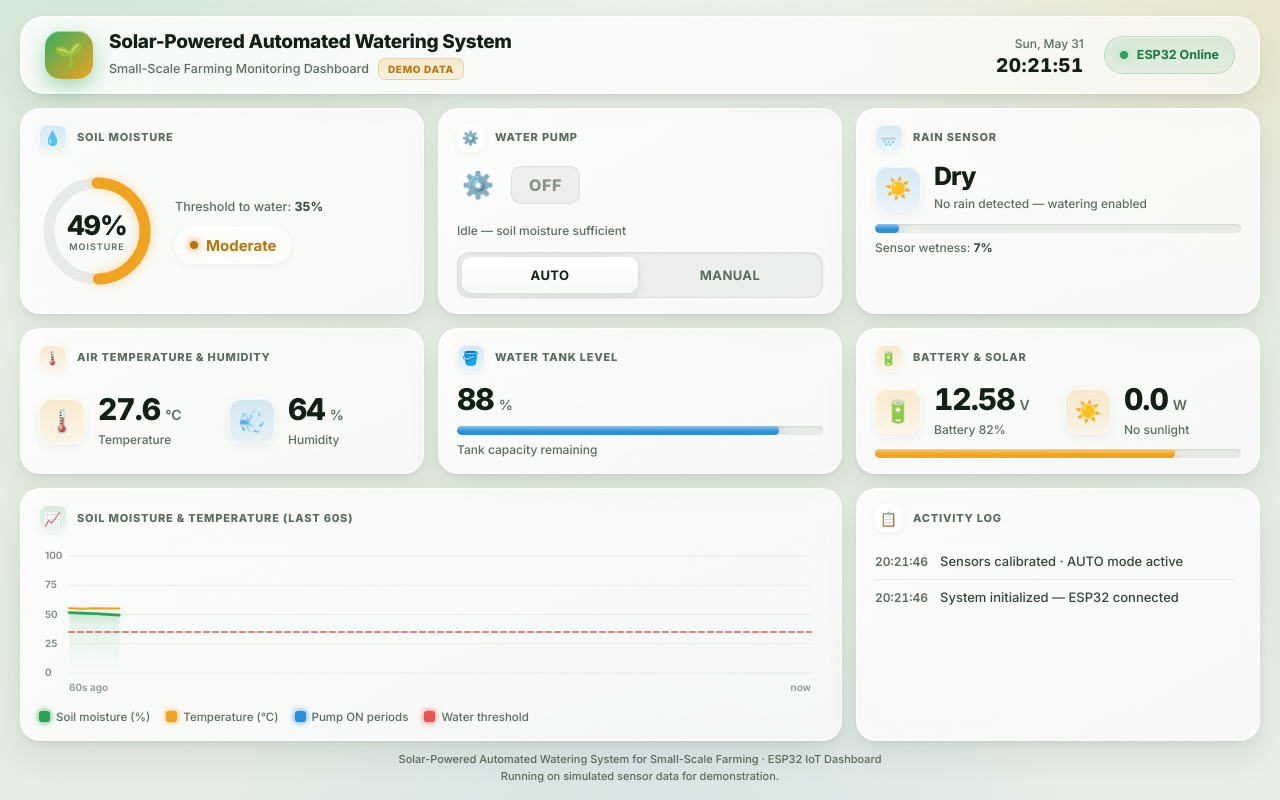
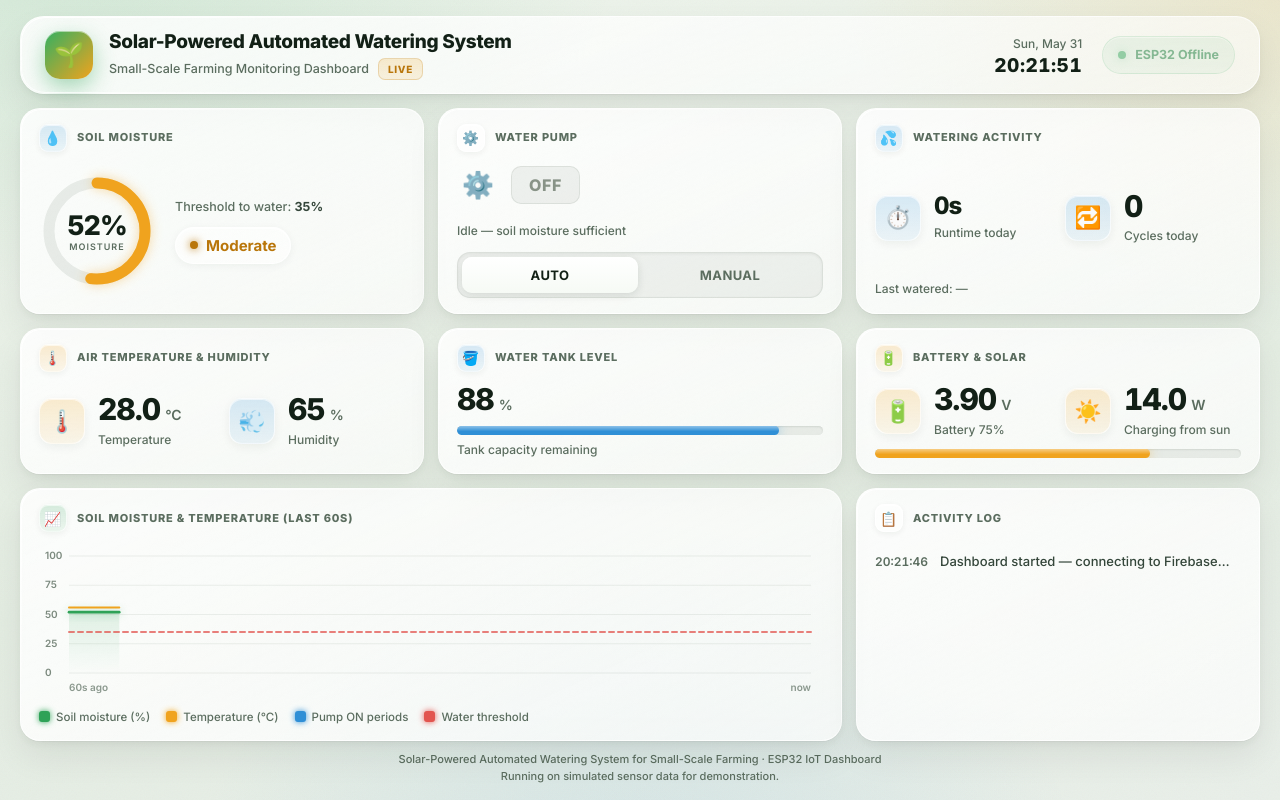
Before and after one commit to vv4nity/solar-watering-dashboard, a website: page index.html in a window 1280 px wide. Drawn offline with Linux system fonts and the light colour scheme; no server answers.

Commit message:
Switch dashboard to live Firebase data; add ESP32 firmware and setup docs
Co-Authored-By: Claude Opus 4.8 <noreply@anthropic.com>

```diff
--- a/index.html
+++ b/index.html
@@ -380,7 +380,7 @@
       <div class="logo">🌱</div>
       <div>
         <h1>Solar-Powered Automated Watering System</h1>
-        <p>Small-Scale Farming Monitoring Dashboard <span class="demo-tag">DEMO DATA</span></p>
+        <p>Small-Scale Farming Monitoring Dashboard <span class="demo-tag">LIVE</span></p>
       </div>
     </div>
     <div class="status-pill">
@@ -388,7 +388,7 @@
         <span id="date">—</span>
         <strong id="time">--:--:--</strong>
       </div>
-      <span class="online"><span class="dot"></span> ESP32 Online</span>
+      <span class="online" id="onlinePill"><span class="dot"></span> <span id="onlineText">Connecting…</span></span>
     </div>
   </header>
 
@@ -427,18 +427,20 @@
       <button class="btn btn-primary" id="pumpToggle" style="margin-top:8px; display:none;">Turn Pump ON</button>
     </div>
 
-    <!-- Rain -->
+    <!-- Watering activity -->
     <div class="card span4">
-      <h2><span class="hicon t-blue">🌧️</span> Rain Sensor</h2>
-      <div class="stat-row">
-        <div class="stat-icon ic-rain" id="rainIcon">☀️</div>
-        <div>
-          <div class="metric"><b id="rainState" style="font-size:25px;">Dry</b></div>
-          <div class="sub" id="rainSub">No rain detected — watering enabled</div>
+      <h2><span class="hicon t-blue">💦</span> Watering Activity</h2>
+      <div class="twin">
+        <div class="stat-row">
+          <div class="stat-icon ic-rain">⏱️</div>
+          <div><div class="metric"><b id="runtimeVal" style="font-size:24px;">0s</b></div><div class="sub">Runtime today</div></div>
+        </div>
+        <div class="stat-row">
+          <div class="stat-icon ic-rain">🔁</div>
+          <div><div class="metric"><b id="cyclesVal">0</b></div><div class="sub">Cycles today</div></div>
         </div>
       </div>
-      <div class="bar"><div id="rainBar" style="width:5%; background:var(--blue);"></div></div>
-      <div class="sub">Sensor wetness: <b id="rainPct">5%</b></div>
+      <div class="sub" id="lastWateredSub" style="margin-top:10px;">Last watered: —</div>
     </div>
 
     <!-- Temp + Humidity -->
@@ -505,12 +507,29 @@
   </footer>
 </div>
 
-<script>
+<script type="module">
 /* ============================================================
-   SIMULATED SENSOR MODEL
-   Replace readSensors() with real ESP32 data (fetch JSON) later.
+   LIVE DATA — Firebase Realtime Database
+   The ESP32 writes sensor readings to /wateringSystem; this
+   dashboard subscribes to that path and renders in real time.
    ============================================================ */
-const THRESHOLD = 35;        // % soil moisture to trigger watering
+import { initializeApp } from "https://www.gstatic.com/firebasejs/10.12.2/firebase-app.js";
+import { getDatabase, ref, onValue, set } from "https://www.gstatic.com/firebasejs/10.12.2/firebase-database.js";
+
+const firebaseConfig = {
+  apiKey: "AIzaSyAzUQjAuWQOQFl8kEUSY7dKXcLMPB1uQ5Y",
+  authDomain: "solar-automated-water-system.firebaseapp.com",
+  databaseURL: "https://solar-automated-water-system-default-rtdb.firebaseio.com",
+  projectId: "solar-automated-water-system",
+  storageBucket: "solar-automated-water-system.firebasestorage.app",
+  messagingSenderId: "141986979452",
+  appId: "1:141986979452:web:3128f21724b0ab7f1733f9"
+};
+
+const app = initializeApp(firebaseConfig);
+const db  = getDatabase(app);
+
+const THRESHOLD = 35;        // % soil moisture to trigger watering (display only — the ESP32 owns the real logic)
 const THRESHOLD_HIGH = 65;   // % to stop watering
 
 let state = {
@@ -518,8 +537,7 @@ let state = {
   temp: 28,        // °C
   hum: 65,         // %
   tank: 88,        // %
-  rain: 5,         // sensor wetness %
-  batt: 12.6,      // V
+  batt: 3.9,       // V (single 18650 li-ion: ~3.0 empty, ~4.2 full)
   solar: 14.0,     // W
   pumpOn: false,
   mode: 'auto',    // 'auto' | 'manual'
@@ -529,65 +547,52 @@ let state = {
 const MAX_POINTS = 60;
 let history = []; // {soil, temp, pump}
 
-function rnd(min, max){ return Math.random()*(max-min)+min; }
+// Watering stats, reset daily
+let waterStats = { runtimeSec: 0, cycles: 0, lastWatered: null, day: new Date().toDateString() };
+
 function clamp(v,a,b){ return Math.max(a, Math.min(b, v)); }
-
-// Daylight factor 0..1 based on real clock hour (drives solar)
-function daylight(){
-  const h = new Date().getHours() + new Date().getMinutes()/60;
-  if (h < 6 || h > 18) return 0;
-  return Math.sin((h-6)/12 * Math.PI); // peaks at noon
+function fmtDuration(sec){
+  sec = Math.round(sec);
+  const h = Math.floor(sec/3600), m = Math.floor((sec%3600)/60), s = sec%60;
+  if (h) return `${h}h ${m}m`;
+  if (m) return `${m}m ${s}s`;
+  return `${s}s`;
 }
 
-function step(){
-  const day = daylight();
+/* ---------- LIVE DATA ---------- */
+let lastUpdate = 0;
 
-  // Rain: occasional random rain events
-  if (state.rain < 15 && Math.random() < 0.01) state.rain = rnd(60, 95); // start raining
-  if (state.rain > 15) state.rain += rnd(-8, 4);                          // rain fades
-  state.rain = clamp(state.rain + rnd(-1.5, 1.5), 2, 100);
-  const raining = state.rain > 45;
-
-  // Pump logic
-  if (state.mode === 'auto'){
-    if (!state.pumpOn && state.soil < THRESHOLD && !raining && state.tank > 3) setPump(true, 'Soil below threshold');
-    else if (state.pumpOn && (state.soil >= THRESHOLD_HIGH || raining || state.tank <= 2)) {
-      setPump(false, raining ? 'Rain detected' : state.tank<=2 ? 'Tank empty' : 'Target moisture reached');
+// Map an incoming Firebase snapshot onto the dashboard state, then render.
+function applyData(data){
+  if (!data) return;
+  if (data.soil        != null) state.soil  = +data.soil;
+  if (data.temperature != null) state.temp  = +data.temperature;
+  if (data.humidity    != null) state.hum   = +data.humidity;
+  if (data.waterLevel  != null) state.tank  = +data.waterLevel;
+  if (data.battery     != null) state.batt  = +data.battery;
+  if (data.solar       != null) state.solar = +data.solar;
+  if (data.pump        != null){
+    const on = !!data.pump;
+    if (on !== state.pumpOn){
+      addLog(`Pump ${on ? 'STARTED' : 'STOPPED'} — reported by ESP32`);
+      if (on){ waterStats.cycles++; waterStats.lastWatered = new Date(); }
     }
-  } else {
-    if (state.pumpOn !== state.manualOn) setPump(state.manualOn, 'Manual ' + (state.manualOn?'start':'stop'));
+    state.pumpOn = on;
   }
-
-  // Soil moisture dynamics
-  if (state.pumpOn) state.soil += rnd(1.2, 2.2);
-  else state.soil -= rnd(0.25, 0.7);            // evaporation/uptake
-  if (raining) state.soil += rnd(0.8, 1.6);     // rain wets soil
-  state.soil = clamp(state.soil, 0, 100);
-
-  // Tank drains while pumping
-  if (state.pumpOn) state.tank -= rnd(0.3, 0.6);
-  if (raining && state.tank < 100) state.tank += rnd(0.1, 0.4); // rain refills a bit
-  state.tank = clamp(state.tank, 0, 100);
-
-  // Temp/humidity wander; rain cools & humidifies
-  state.temp = clamp(state.temp + rnd(-0.3,0.3) + (day*0.05) - (raining?0.4:0), 18, 42);
-  state.hum  = clamp(state.hum + rnd(-1,1) + (raining?2:-0.3), 30, 98);
-
-  // Solar output follows daylight; battery charges from solar, discharges with pump
-  state.solar = clamp(day * 20 * rnd(0.85,1.0) - (raining?6:0), 0, 22);
-  let charge = state.solar*0.012 - (state.pumpOn?0.05:0) - 0.004;
-  state.batt = clamp(state.batt + charge, 11.4, 13.2);
-
-  history.push({ soil: state.soil, temp: state.temp, pump: state.pumpOn });
-  if (history.length > MAX_POINTS) history.shift();
-
+  lastUpdate = Date.now();
+  setOnline(true);
   render();
 }
 
-function setPump(on, reason){
-  if (state.pumpOn === on) return;
-  state.pumpOn = on;
-  addLog(`Pump ${on?'STARTED':'STOPPED'} — ${reason}`);
+// Sample the current state once a second so the 60s chart keeps scrolling
+// even when the ESP32 pushes readings less frequently.
+function pushHistory(){
+  const today = new Date().toDateString();
+  if (today !== waterStats.day) waterStats = { runtimeSec: 0, cycles: 0, lastWatered: null, day: today };
+  if (state.pumpOn) waterStats.runtimeSec++;
+  history.push({ soil: state.soil, temp: state.temp, pump: state.pumpOn });
+  if (history.length > MAX_POINTS) history.shift();
+  render();
 }
 
 /* ---------- LOG ---------- */
@@ -630,15 +635,12 @@ function render(){
     document.getElementById('pumpSub').textContent = 'Idle — soil moisture sufficient';
   }
 
-  // Rain
-  const raining = state.rain > 45;
-  document.getElementById('rainIcon').textContent = raining ? '🌧️' : '☀️';
-  document.getElementById('rainState').textContent = raining ? 'Raining' : 'Dry';
-  document.getElementById('rainSub').textContent = raining ? 'Rain detected — watering paused' : 'No rain detected — watering enabled';
-  const rb = document.getElementById('rainBar');
-  rb.style.width = Math.round(state.rain) + '%';
-  rb.style.boxShadow = '0 0 12px rgba(47,143,214,.5)';
-  document.getElementById('rainPct').textContent = Math.round(state.rain) + '%';
+  // Watering activity
+  document.getElementById('runtimeVal').textContent = fmtDuration(waterStats.runtimeSec);
+  document.getElementById('cyclesVal').textContent = waterStats.cycles;
+  const lw = waterStats.lastWatered;
+  document.getElementById('lastWateredSub').textContent =
+    'Last watered: ' + (lw ? `${pad(lw.getHours())}:${pad(lw.getMinutes())}` : '—');
 
   // Temp / hum
   document.getElementById('tempVal').textContent = state.temp.toFixed(1);
@@ -656,7 +658,7 @@ function render(){
 
   // Battery / solar
   document.getElementById('battVal').textContent = state.batt.toFixed(2);
-  const battPctNum = Math.round(clamp((state.batt - 11.6) / (12.8 - 11.6) * 100, 0, 100));
+  const battPctNum = Math.round(clamp((state.batt - 3.0) / (4.2 - 3.0) * 100, 0, 100));
   document.getElementById('battPct').textContent = 'Battery ' + battPctNum + '%';
   const bb = document.getElementById('battBar');
   bb.style.width = battPctNum + '%';
@@ -748,23 +750,47 @@ function tickClock(){
 const autoBtn = document.getElementById('autoBtn');
 const manualBtn = document.getElementById('manualBtn');
 const pumpToggle = document.getElementById('pumpToggle');
-autoBtn.onclick = () => { state.mode='auto'; autoBtn.classList.add('active'); manualBtn.classList.remove('active'); autoBtn.setAttribute('aria-pressed','true'); manualBtn.setAttribute('aria-pressed','false'); pumpToggle.style.display='none'; addLog('Mode → AUTO'); };
-manualBtn.onclick = () => { state.mode='manual'; manualBtn.classList.add('active'); autoBtn.classList.remove('active'); manualBtn.setAttribute('aria-pressed','true'); autoBtn.setAttribute('aria-pressed','false'); pumpToggle.style.display='block'; state.manualOn=state.pumpOn; updateToggleLabel(); addLog('Mode → MANUAL'); };
-pumpToggle.onclick = () => { state.manualOn = !state.manualOn; updateToggleLabel(); };
+autoBtn.onclick = () => { state.mode='auto'; autoBtn.classList.add('active'); manualBtn.classList.remove('active'); autoBtn.setAttribute('aria-pressed','true'); manualBtn.setAttribute('aria-pressed','false'); pumpToggle.style.display='none'; writeMode('auto'); addLog('Mode → AUTO'); };
+manualBtn.onclick = () => { state.mode='manual'; manualBtn.classList.add('active'); autoBtn.classList.remove('active'); manualBtn.setAttribute('aria-pressed','true'); autoBtn.setAttribute('aria-pressed','false'); pumpToggle.style.display='block'; state.manualOn=state.pumpOn; updateToggleLabel(); writeMode('manual'); addLog('Mode → MANUAL'); };
+pumpToggle.onclick = () => { state.manualOn = !state.manualOn; updateToggleLabel(); writeManualPump(state.manualOn); };
 function updateToggleLabel(){
   pumpToggle.textContent = state.manualOn ? 'Turn Pump OFF' : 'Turn Pump ON';
   pumpToggle.style.background = state.manualOn ? 'linear-gradient(180deg,#ec6b66,#e2554f)' : 'linear-gradient(180deg,#38b063,#2fa257)';
   pumpToggle.style.boxShadow = state.manualOn ? '0 6px 18px rgba(226,85,79,.34), inset 0 1px 0 rgba(255,255,255,.3)' : '0 6px 18px rgba(47,162,87,.32), inset 0 1px 0 rgba(255,255,255,.3)';
 }
 
+// Push control changes to Firebase so the ESP32 can act on them.
+function writeMode(mode){ set(ref(db, 'wateringSystem/mode'), mode).catch(e => addLog('Write failed: ' + e.message)); }
+function writeManualPump(on){ set(ref(db, 'wateringSystem/manualPump'), on).catch(e => addLog('Write failed: ' + e.message)); }
+
+/* ---------- CONNECTION STATUS ---------- */
+const onlinePill = document.getElementById('onlinePill');
+const onlineText = document.getElementById('onlineText');
+function setOnline(ok){
+  onlineText.textContent = ok ? 'ESP32 Online' : 'ESP32 Offline';
+  onlinePill.style.opacity = ok ? '1' : '.5';
+}
+
 /* ---------- BOOT ---------- */
-addLog('System initialized — ESP32 connected');
-addLog('Sensors calibrated · AUTO mode active');
+addLog('Dashboard started — connecting to Firebase…');
 tickClock();
 render();
 setInterval(tickClock, 1000);
-setInterval(step, 1000);
+setInterval(pushHistory, 1000);
 window.addEventListener('resize', drawChart);
+
+// Subscribe to live sensor data from the ESP32
+onValue(ref(db, 'wateringSystem'), (snapshot) => {
+  applyData(snapshot.val());
+}, (err) => {
+  addLog('Firebase error: ' + err.message);
+  setOnline(false);
+});
+
+// Mark the system offline if no fresh data arrives for 15s
+setInterval(() => {
+  if (Date.now() - lastUpdate > 15000) setOnline(false);
+}, 5000);
 </script>
 </body>
 </html>
```
Also changed, not shown: FIREBASE_SETUP.md (added, +106 -0 lines), firmware/README.md (added), 1 other file.
